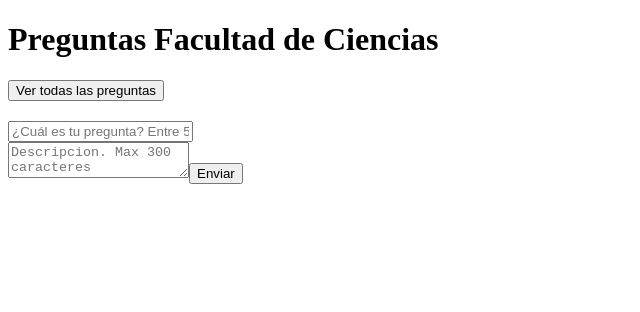
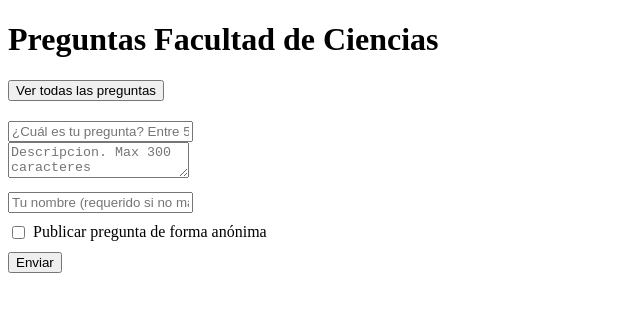
Before and after one commit to steve-quezada/IngeSoft2-P1-Frontend, a React (Vite) app in the folder proyecto-is2/: page / in a window 1280 px wide. Shown: the top 312 px of the page, without its empty margins (0-640 px from the left). Built offline with nearby package versions, Linux system fonts and the light colour scheme.

Commit message:
feat(author): implementar sistema completo de identificación de autor

```diff
--- a/proyecto-is2/src/pages/Home.jsx
+++ b/proyecto-is2/src/pages/Home.jsx
@@ -5,6 +5,8 @@ import { api } from "../services/api"
 function Home() {
     const [pregunta, setPregunta] = useState("") //Hook que maneja la pregunta
     const [descripcion, setDescripcion] = useState("") // Hook para manejar la descripcion de la pregunta
+    const [anonimo, setAnonimo] = useState(false) // Hook para manejar si la pregunta es anónima
+    const [nombreAutor, setNombreAutor] = useState("") // Hook para manejar el nombre del autor
     const [loading, setLoading] = useState(false) // Hook para manejar el estado de carga
     const [error, setError] = useState("") // Hook para manejar errores
     const navigate = useNavigate() //Hook para manjear la navegacion
@@ -28,15 +30,27 @@ function Home() {
             return
         }
 
+        if (nombreAutor.length > 50) {
+            setError("El nombre del autor no puede superar los 50 caracteres")
+            return
+        }
+
+        // Validación: debe elegir entre anónimo o proporcionar nombre
+        if (!anonimo && !nombreAutor.trim()) {
+            setError("Debe proporcionar un nombre o marcar la pregunta como anónima")
+            return
+        }
+
         try {
             setLoading(true)
-            const preguntaCreada = await api.createQuestion(pregunta, descripcion)
+            const preguntaCreada = await api.createQuestion(pregunta, descripcion, anonimo, nombreAutor)
 
             navigate("/pregunta", {
                 state: {
                     pregunta: preguntaCreada.title,
                     descripcion: preguntaCreada.description,
-                    id: preguntaCreada.id
+                    id: preguntaCreada.id,
+                    autor: preguntaCreada.author
                 }
             })
         } catch (error) {
@@ -69,6 +83,35 @@ return (
             onChange={(e) => setDescripcion(e.target.value)}
             disabled={loading}
         />
+        <br />
+        <input
+            type="text"
+            placeholder="Tu nombre (requerido si no marcas anónimo, máx 50 caracteres)"
+            value={nombreAutor}
+            onChange={(e) => setNombreAutor(e.target.value)}
+            disabled={loading || anonimo}
+            style={{
+                marginTop: '10px',
+                opacity: anonimo ? 0.5 : 1,
+                cursor: anonimo ? 'not-allowed' : 'text'
+            }}
+        />
+        <br />
+        <label style={{display: 'flex', alignItems: 'center', margin: '10px 0'}}>
+            <input
+                type="checkbox"
+                checked={anonimo}
+                onChange={(e) => {
+                    setAnonimo(e.target.checked)
+                    if (e.target.checked) {
+                        setNombreAutor("") // Limpiar el nombre si se marca anónimo
+                    }
+                }}
+                disabled={loading}
+                style={{marginRight: '8px'}}
+            />
+            Publicar pregunta de forma anónima
+        </label>
         <button type="submit" disabled={loading}>
             {loading ? "Enviando..." : "Enviar"}
         </button>
--- a/proyecto-is2/src/pages/ListaPreguntas.jsx
+++ b/proyecto-is2/src/pages/ListaPreguntas.jsx
@@ -29,7 +29,8 @@ function ListaPreguntas() {
             state: {
                 pregunta: pregunta.title,
                 descripcion: pregunta.description,
-                id: pregunta.id
+                id: pregunta.id,
+                autor: pregunta.author
             }
         })
     }
--- a/proyecto-is2/src/pages/Pregunta.jsx
+++ b/proyecto-is2/src/pages/Pregunta.jsx
@@ -9,7 +9,7 @@ function Pregunta() {
     const [nuevaRespuesta, setNuevaRespuesta] = useState("") // Hook para registrar la nueva respuesta
     const navigate = useNavigate() //Hook para manejar la navegacion
     const location = useLocation()
-    const {pregunta, descripcion} = location.state || {}
+    const {pregunta, descripcion, autor} = location.state || {}
 
 
     function manejarEnvio(e) {
@@ -27,7 +27,8 @@ function Pregunta() {
 return (
     <div>
         <h2>{pregunta}</h2>
-        {descripcion && <p><strong>Descripcion:</strong>{descripcion}</p>}
+        {descripcion && <p><strong>Descripcion:</strong> {descripcion}</p>}
+        {autor && <p><strong>Autor:</strong> {autor}</p>}
 
         <form onSubmit={manejarEnvio}>
         <input
--- a/proyecto-is2/src/services/api.js
+++ b/proyecto-is2/src/services/api.js
@@ -2,7 +2,7 @@ const API_URL = 'http://localhost:5000';
 
 export const api = {
   // Crear una nueva pregunta
-  createQuestion: async (title, description, anonymous = false) => {
+  createQuestion: async (title, description, anonymous = false, authorName = "") => {
     const response = await fetch(`${API_URL}/questions`, {
       method: 'POST',
       headers: {
@@ -12,6 +12,7 @@ export const api = {
         title,
         description,
         anonymous,
+        author_name: authorName,
       }),
     });
 
```
